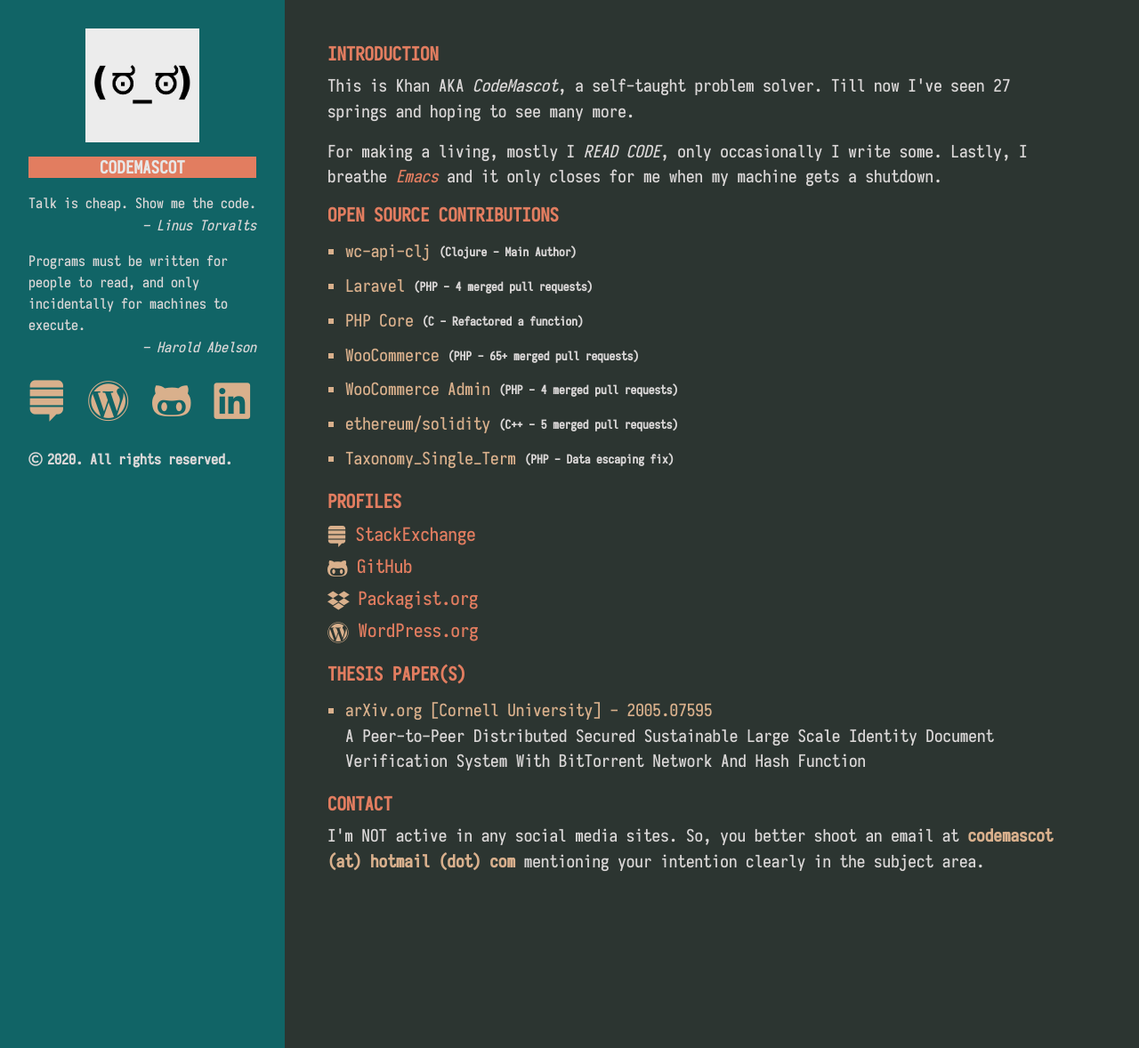
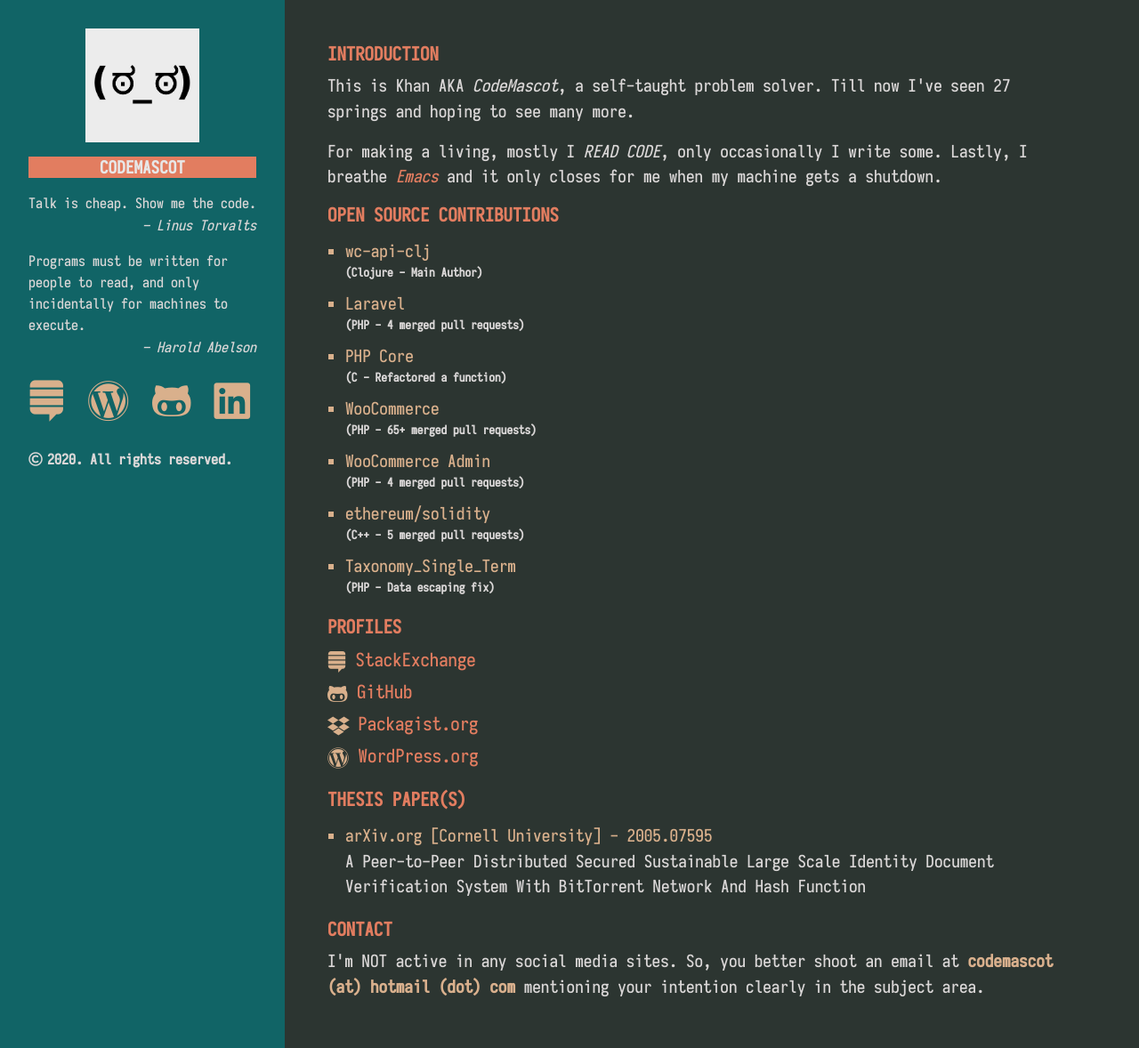
Before and after one commit to khanrn/codemascot.github.io, a Jekyll site: the page built from index.html, in a window 1280 px wide and 1178 px high. Shown: the whole window at 89% size. Built offline with Jekyll 4.4.1, drawn with Linux system fonts in a browser that asks for light colours; nearby versions of some CDN libraries; the list of posts is cut into pages by our own code.

Commit message:
Description span display changed to block from inline

```diff
--- a/index.html
+++ b/index.html
@@ -13,31 +13,31 @@
 	<ul class="contributions">
       <li>
           <a target="_blank" href="https://github.com/codemascot/wc-api-clj">wc-api-clj</a>
-          <span style="display: inline;font-size: 0.7em;vertical-align: middle;font-weight: bold;">(Clojure - Main Author)</span>
+          <span style="font-size: 0.7em;vertical-align: middle;font-weight: bold;">(Clojure - Main Author)</span>
       </li>
 		  <li>
           <a target="_blank" href="https://github.com/laravel/framework/pulls?utf8=%E2%9C%93&q=is%3Apr+author%3Acodemascot+is%3Amerged+">Laravel</a>
-          <span style="display: inline;font-size: 0.7em;vertical-align: middle;font-weight: bold;">(PHP - 4 merged pull requests)</span>
+          <span style="font-size: 0.7em;vertical-align: middle;font-weight: bold;">(PHP - 4 merged pull requests)</span>
       </li>
 		  <li>
           <a target="_blank" href="http://git.php.net/?p=php-src.git&a=search&h=HEAD&st=author&s=naby88@gmail.com">PHP Core</a>
-          <span style="display: inline;font-size: 0.7em;vertical-align: middle;font-weight: bold;">(C - Refactored a function)</span>
+          <span style="font-size: 0.7em;vertical-align: middle;font-weight: bold;">(C - Refactored a function)</span>
       </li>
 		  <li>
           <a target="_blank" href="https://github.com/woocommerce/woocommerce/pulls?utf8=%E2%9C%93&q=is%3Apr+author%3Acodemascot+is%3Amerged+">WooCommerce</a>
-          <span style="display: inline;font-size: 0.7em;vertical-align: middle;font-weight: bold;">(PHP - 65+ merged pull requests)</span>
+          <span style="font-size: 0.7em;vertical-align: middle;font-weight: bold;">(PHP - 65+ merged pull requests)</span>
       </li>
 		  <li>
           <a target="_blank" href="https://github.com/woocommerce/woocommerce-admin/pulls?q=is%3Apr+is%3Amerged+codemascot+">WooCommerce Admin</a>
-          <span style="display: inline;font-size: 0.7em;vertical-align: middle;font-weight: bold;">(PHP - 4 merged pull requests)</span>
+          <span style="font-size: 0.7em;vertical-align: middle;font-weight: bold;">(PHP - 4 merged pull requests)</span>
       </li>
 		  <li>
           <a target="_blank" href="https://github.com/ethereum/solidity/pulls?utf8=%E2%9C%93&q=is%3Amerged+is%3Apr+author%3Acodemascot+">ethereum/solidity</a>
-          <span style="display: inline;font-size: 0.7em;vertical-align: middle;font-weight: bold;">(C++ - 5 merged pull requests)</span>
+          <span style="font-size: 0.7em;vertical-align: middle;font-weight: bold;">(C++ - 5 merged pull requests)</span>
       </li>
 		  <li>
           <a target="_blank" href="https://github.com/WebDevStudios/Taxonomy_Single_Term/pull/25">Taxonomy_Single_Term</a>
-          <span style="display: inline;font-size: 0.7em;vertical-align: middle;font-weight: bold;">(PHP - Data escaping fix)</span>
+          <span style="font-size: 0.7em;vertical-align: middle;font-weight: bold;">(PHP - Data escaping fix)</span>
       </li>
 	</ul>
 
```
